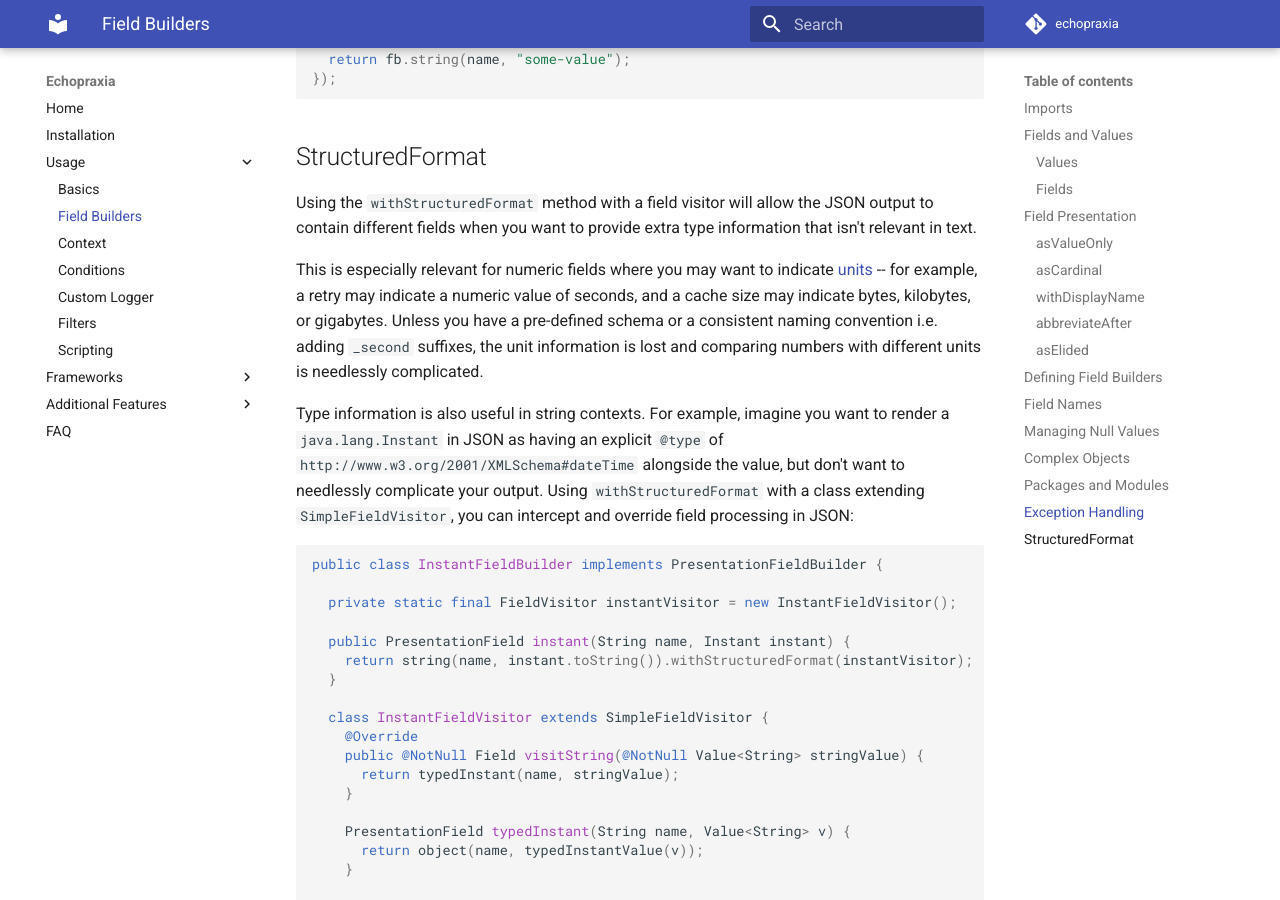
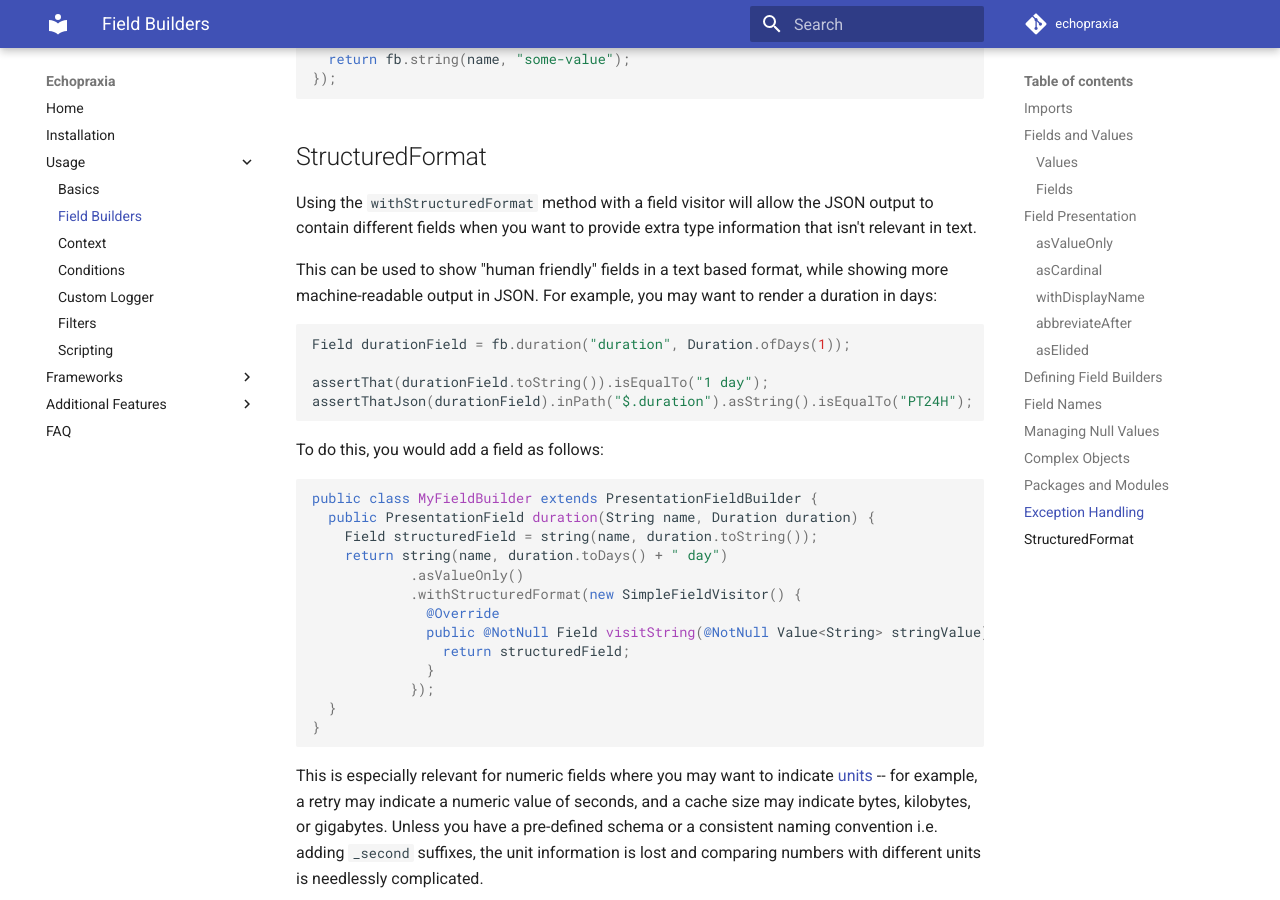
Before and after one commit to tersesystems/echopraxia, an MkDocs documentation site: the page built from docs/usage/fieldbuilder.md, in a window 1280 px wide and 900 px high, scrolled down 9678 px. Built offline with MkDocs 1.6.1 and Material for MkDocs 9.7.7, drawn with Linux system fonts in a browser that asks for light colours; comment, search, counter and statistics services are not loaded; the version menu is left out.

Commit message:
update fieldbuilder

````diff
--- a/docs/usage/fieldbuilder.md
+++ b/docs/usage/fieldbuilder.md
@@ -381,6 +381,33 @@ logger.info("Message name {}", fb -> {
 
 Using the `withStructuredFormat` method with a field visitor will allow the JSON output to contain different fields when you want to provide extra type information that isn't relevant in text.
 
+This can be used to show "human friendly" fields in a text based format, while showing more machine-readable output in JSON.  For example, you may want to render a duration in days:
+
+```java
+Field durationField = fb.duration("duration", Duration.ofDays(1));
+
+assertThat(durationField.toString()).isEqualTo("1 day");
+assertThatJson(durationField).inPath("$.duration").asString().isEqualTo("PT24H");
+```
+
+To do this, you would add a field as follows:
+
+```java
+public class MyFieldBuilder extends PresentationFieldBuilder {
+  public PresentationField duration(String name, Duration duration) {
+    Field structuredField = string(name, duration.toString());
+    return string(name, duration.toDays() + " day")
+            .asValueOnly()
+            .withStructuredFormat(new SimpleFieldVisitor() {
+              @Override
+              public @NotNull Field visitString(@NotNull Value<String> stringValue) {
+                return structuredField;
+              }
+            });
+  }
+}
+```
+
 This is especially relevant for numeric fields where you may want to indicate [units](https://erikerlandson.github.io/blog/2020/04/26/your-data-type-is-a-unit/) -- for example, a retry may indicate a numeric value of seconds, and a cache size may indicate bytes, kilobytes, or gigabytes.  Unless you have a pre-defined schema or a consistent naming convention i.e. adding `_second` suffixes, the unit information is lost and comparing numbers with different units is needlessly complicated.
 
 Type information is also useful in string contexts.  For example, imagine you want to render a `java.lang.Instant` in JSON as having an explicit `@type` of `http://www.w3.org/2001/XMLSchema#dateTime` alongside the value, but don't want to needlessly complicate your output.  Using `withStructuredFormat` with a class extending `SimpleFieldVisitor`, you can intercept and override field processing in JSON:
````
Also changed, not shown: 1 other file.
